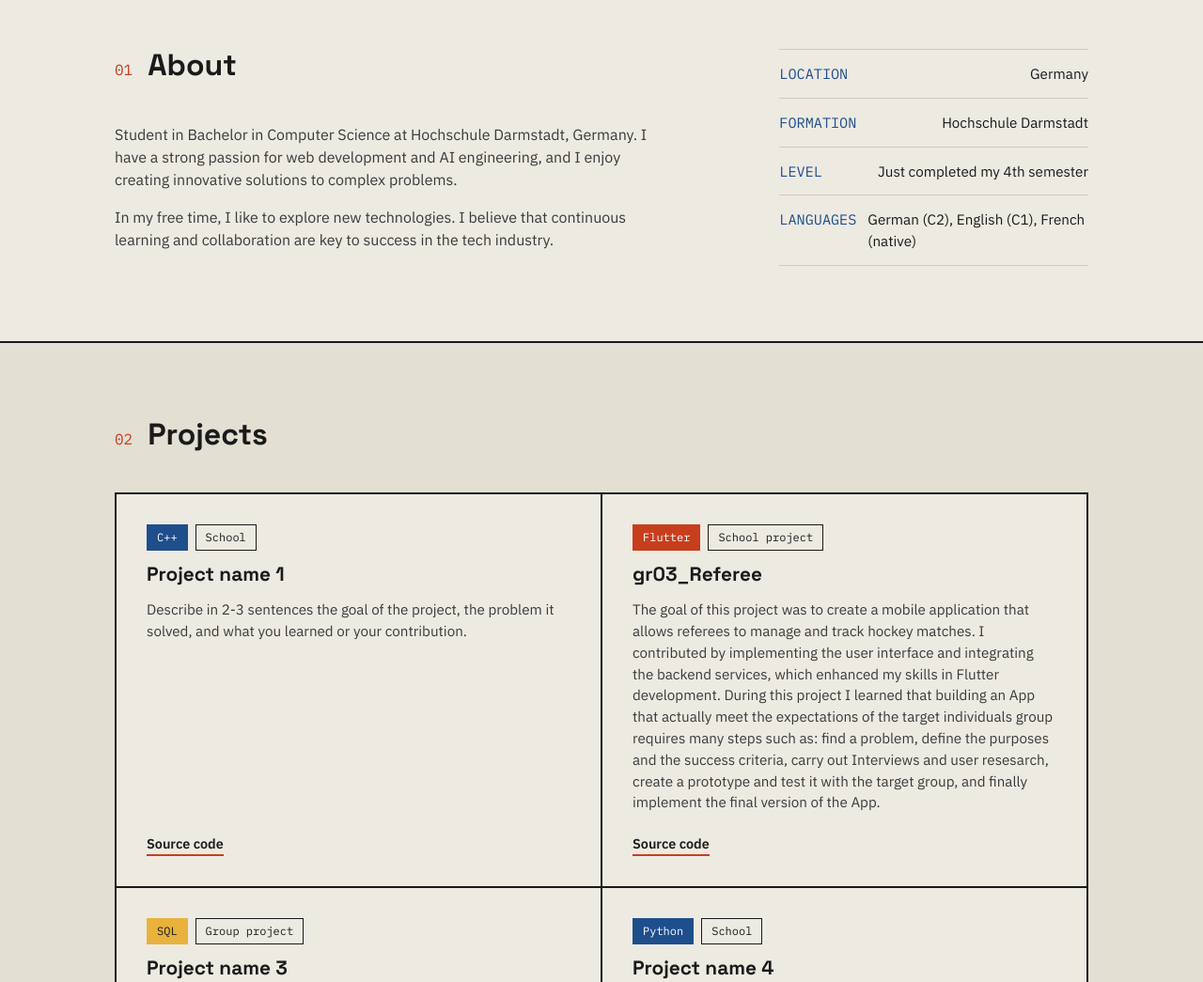
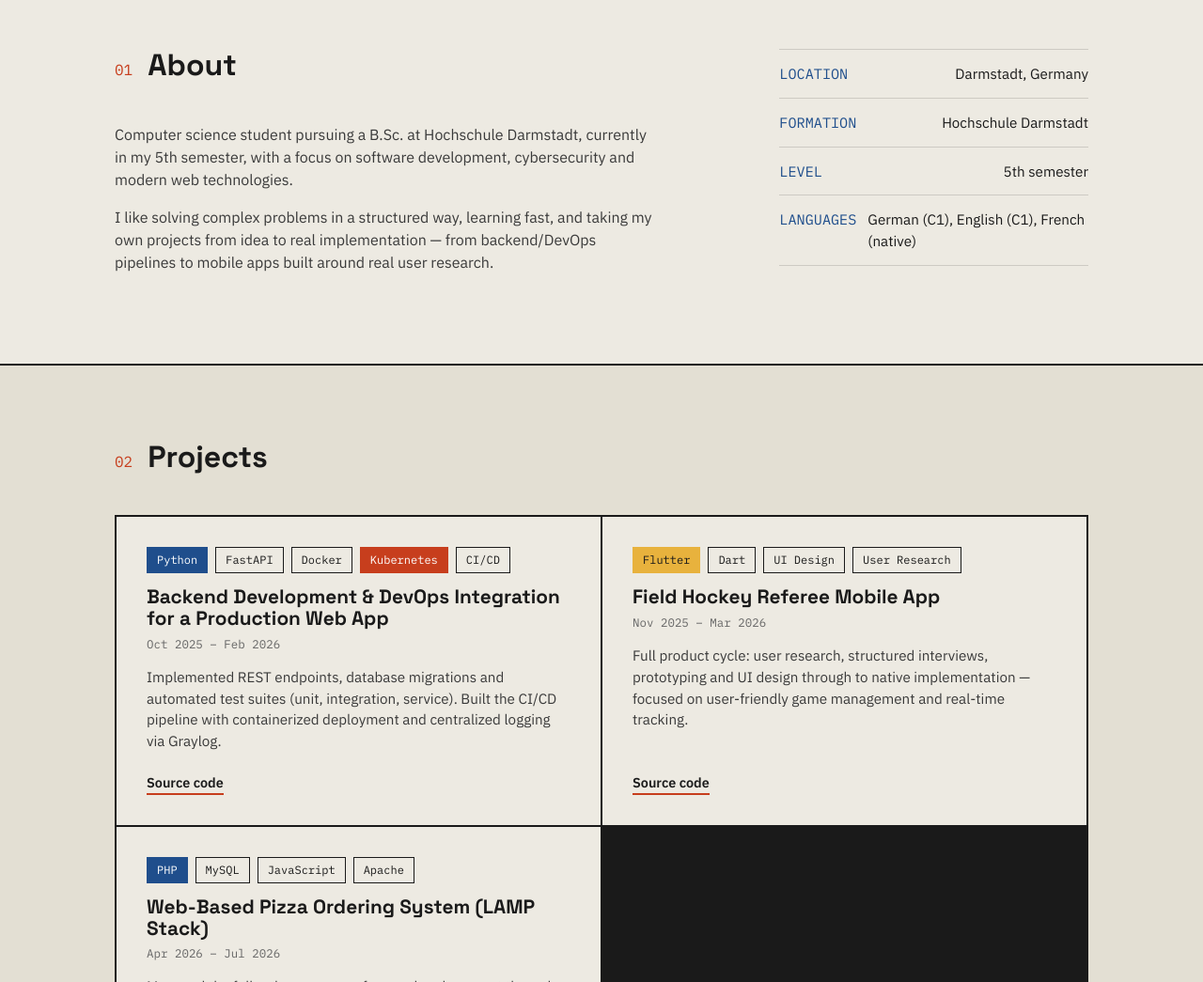
Before and after one commit to arthurmbougeka/arthurmbougeka.github.io, a plain HTML site: page index.html in a window 1280 px wide. Shown: the part 700-1745 px from the top of the page at 94% size. Drawn offline with Linux system fonts and the light colour scheme.

Commit message:
update Projects
add 2 Projects to the section projects

```diff
--- a/css/style.css
+++ b/css/style.css
@@ -209,6 +209,7 @@ section.alt{background:var(--paper-dark); border-top:2px solid var(--ink); borde
 .tag.red{background:var(--red); color:#fff; border-color:var(--red);}
 .tag.yellow{background:var(--yellow); color:#1A1A1A; border-color:var(--yellow);}
 .project h3{font-size:1.3rem;}
+.project-period{font-size:0.78rem; color:var(--muted-soft); margin-top:-8px;}
 .project p{color:var(--muted); font-size:0.95rem;}
 .project .links{margin-top:auto; display:flex; gap:18px; padding-top:8px;}
 .project .links a{
--- a/js/data.js
+++ b/js/data.js
@@ -61,20 +61,20 @@ export const profile = {
 
   about: {
     en: [
-      "Student in Bachelor in Computer Science at Hochschule Darmstadt, Germany. I have a strong passion for web development and AI engineering, and I enjoy creating innovative solutions to complex problems.",
-      "In my free time, I like to explore new technologies. I believe that continuous learning and collaboration are key to success in the tech industry."
+      "Computer science student pursuing a B.Sc. at Hochschule Darmstadt, currently in my 5th semester, with a focus on software development, cybersecurity and modern web technologies.",
+      "I like solving complex problems in a structured way, learning fast, and taking my own projects from idea to real implementation — from backend/DevOps pipelines to mobile apps built around real user research."
     ],
     de: [
-      "Student im Bachelorstudiengang Informatik an der Hochschule Darmstadt, Deutschland. Ich habe eine große Leidenschaft für Webentwicklung und KI-Engineering und genieße es, innovative Lösungen für komplexe Probleme zu entwickeln.",
-      "In meiner Freizeit erkunde ich gerne neue Technologien. Ich glaube, dass kontinuierliches Lernen und Zusammenarbeit der Schlüssel zum Erfolg in der Tech-Branche sind."
+      "Informatikstudent im B.Sc. an der Hochschule Darmstadt, aktuell im 5. Semester, mit Schwerpunkt auf Softwareentwicklung, Cybersicherheit und modernen Web-Technologien.",
+      "Ich löse komplexe Probleme gerne strukturiert, lerne schnell und bringe eigene Projekte von der Idee bis zur echten Umsetzung — von Backend-/DevOps-Pipelines bis zu mobilen Apps, die auf echter Nutzerforschung basieren."
     ]
   },
 
   facts: {
-    location: { en: "Germany", de: "Deutschland" },
+    location: { en: "Darmstadt, Germany", de: "Darmstadt, Deutschland" },
     formation: "Hochschule Darmstadt",
-    level: { en: "Just completed my 4th semester", de: "4. Semester gerade abgeschlossen" },
-    languages: { en: "German (C2), English (C1), French (native)", de: "Deutsch (C2), Englisch (C1), Französisch (Muttersprache)" }
+    level: { en: "5th semester", de: "5. Semester" },
+    languages: { en: "German (C1), English (C1), French (native)", de: "Deutsch (C1), Englisch (C1), Französisch (Muttersprache)" }
   }
 };
 
@@ -83,41 +83,50 @@ export const profile = {
 // demoUrl: optional, only if the project has a live demo/deployment
 export const projects = [
   {
-    title: { en: "Project name 1", de: "Projektname 1" },
-    tags: [{ label: "C++", type: "blue" }, { label: "School", type: "" }],
+    title: {
+      en: "Backend Development & DevOps Integration for a Production Web App",
+      de: "Backend-Entwicklung & DevOps-Integration einer produktiven Webanwendung"
+    },
+    period: "Oct 2025 – Feb 2026",
+    tags: [
+      { label: "Python", type: "blue" }, { label: "FastAPI", type: "" }, { label: "Docker", type: "" },
+      { label: "Kubernetes", type: "red" }, { label: "CI/CD", type: "" }
+    ],
     description: {
-      en: "Describe in 2-3 sentences the goal of the project, the problem it solved, and what you learned or your contribution.",
-      de: "Beschreibe in 2-3 Sätzen das Ziel des Projekts, das gelöste Problem und was du gelernt hast oder dein Beitrag war."
+      en: "Implemented REST endpoints, database migrations and automated test suites (unit, integration, service). Built the CI/CD pipeline with containerized deployment and centralized logging via Graylog.",
+      de: "Implementierung von REST-Endpunkten, Datenbankmigrationen und automatisierten Testsuiten (Unit, Integration, Service). Aufbau der CI/CD-Pipeline mit containerisiertem Deployment und zentralisiertem Logging via Graylog."
     },
     codeUrl: "#",
     demoUrl: ""
   },
   {
-    title: { en: "gr03_Referee", de: "gr03_Referee" },
-    tags: [{ label: "Flutter", type: "red" }, { label: "School project", type: "" }],
+    title: {
+      en: "Field Hockey Referee Mobile App",
+      de: "Mobile Schiedsrichter-Applikation für Feldhockey"
+    },
+    period: "Nov 2025 – Mar 2026",
+    tags: [
+      { label: "Flutter", type: "yellow" }, { label: "Dart", type: "" }, { label: "UI Design", type: "" }, { label: "User Research", type: "" }
+    ],
     description: {
-      en: "The goal of this project was to create a mobile application that allows referees to manage and track hockey matches. I contributed by implementing the user interface and integrating the backend services, which enhanced my skills in Flutter development. During this project I learned that building an App that actually meet the expectations of the target individuals group requires many steps such as: find a problem, define the purposes and the success criteria, carry out Interviews and user resesarch, create a prototype and test it with the target group, and finally implement the final version of the App.",
-      de: "Das Ziel dieses Projekts war es, eine mobile Anwendung zu erstellen, die es Schiedsrichtern ermöglicht, Hockeyspiele zu verwalten und zu verfolgen. Ich habe zur Implementierung der Benutzeroberfläche und zur Integration der Backend-Dienste beigetragen, was meine Fähigkeiten in der Flutter-Entwicklung verbessert hat. Während dieses Projekts habe ich gelernt, dass die Erstellung einer App, die tatsächlich den Erwartungen der Zielgruppe entspricht, viele Schritte erfordert, wie z. B.: ein Problem finden, die Ziele und Erfolgskriterien definieren, Interviews und Benutzerforschung durchführen, einen Prototyp erstellen und ihn mit der Zielgruppe testen und schließlich die endgültige Version der App implementieren."
-    },
-    codeUrl: "https://code.fbi.h-da.de/zander/hci/projects/2025_ws/gr03_referee",
-    demoUrl: ""
-  },
-  {
-    title: { en: "Project name 3", de: "Projektname 3" },
-    tags: [{ label: "SQL", type: "yellow" }, { label: "Group project", type: "" }],
-    description: {
-      en: "Describe in 2-3 sentences the goal of the project, the problem it solved, and what you learned or your contribution.",
-      de: "Beschreibe in 2-3 Sätzen das Ziel des Projekts, das gelöste Problem und was du gelernt hast oder dein Beitrag war."
+      en: "Full product cycle: user research, structured interviews, prototyping and UI design through to native implementation — focused on user-friendly game management and real-time tracking.",
+      de: "Gesamter Produktzyklus: Nutzerforschung, strukturierte Interviews, Prototyping und UI-Design bis zur nativen Implementierung — mit Fokus auf benutzerfreundliche Spielverwaltung und Echtzeit-Verfolgung."
     },
     codeUrl: "#",
     demoUrl: ""
   },
   {
-    title: { en: "Project name 4", de: "Projektname 4" },
-    tags: [{ label: "Python", type: "blue" }, { label: "School", type: "" }],
+    title: {
+      en: "Web-Based Pizza Ordering System (LAMP Stack)",
+      de: "Webbasiertes Pizzaservice-Bestellsystem (LAMP-Stack)"
+    },
+    period: "Apr 2026 – Jul 2026",
+    tags: [
+      { label: "PHP", type: "blue" }, { label: "MySQL", type: "" }, { label: "JavaScript", type: "" }, { label: "Apache", type: "" }
+    ],
     description: {
-      en: "Describe in 2-3 sentences the goal of the project, the problem it solved, and what you learned or your contribution.",
-      de: "Beschreibe in 2-3 Sätzen das Ziel des Projekts, das gelöste Problem und was du gelernt hast oder dein Beitrag war."
+      en: "Managed the full order process — from order placement through processing to delivery. Custom framework architecture built with PHP, MySQL and Apache.",
+      de: "Verwaltung des vollständigen Bestellprozesses — von der Auftragsannahme über die Bearbeitung bis zur Lieferung. Eigenständige Framework-Architektur mit PHP, MySQL und Apache."
     },
     codeUrl: "#",
     demoUrl: ""
--- a/js/render.js
+++ b/js/render.js
@@ -49,6 +49,7 @@ export function renderAll(lang) {
         ${p.tags.map(tag => `<span class="tag ${tag.type}">${tag.label}</span>`).join("")}
       </div>
       <h3>${t(p.title, lang)}</h3>
+      ${p.period ? `<div class="project-period mono">${p.period}</div>` : ""}
       <p>${t(p.description, lang)}</p>
       <div class="links">
         <a href="${p.codeUrl}" target="_blank">${s.sourceCode}</a>
```
